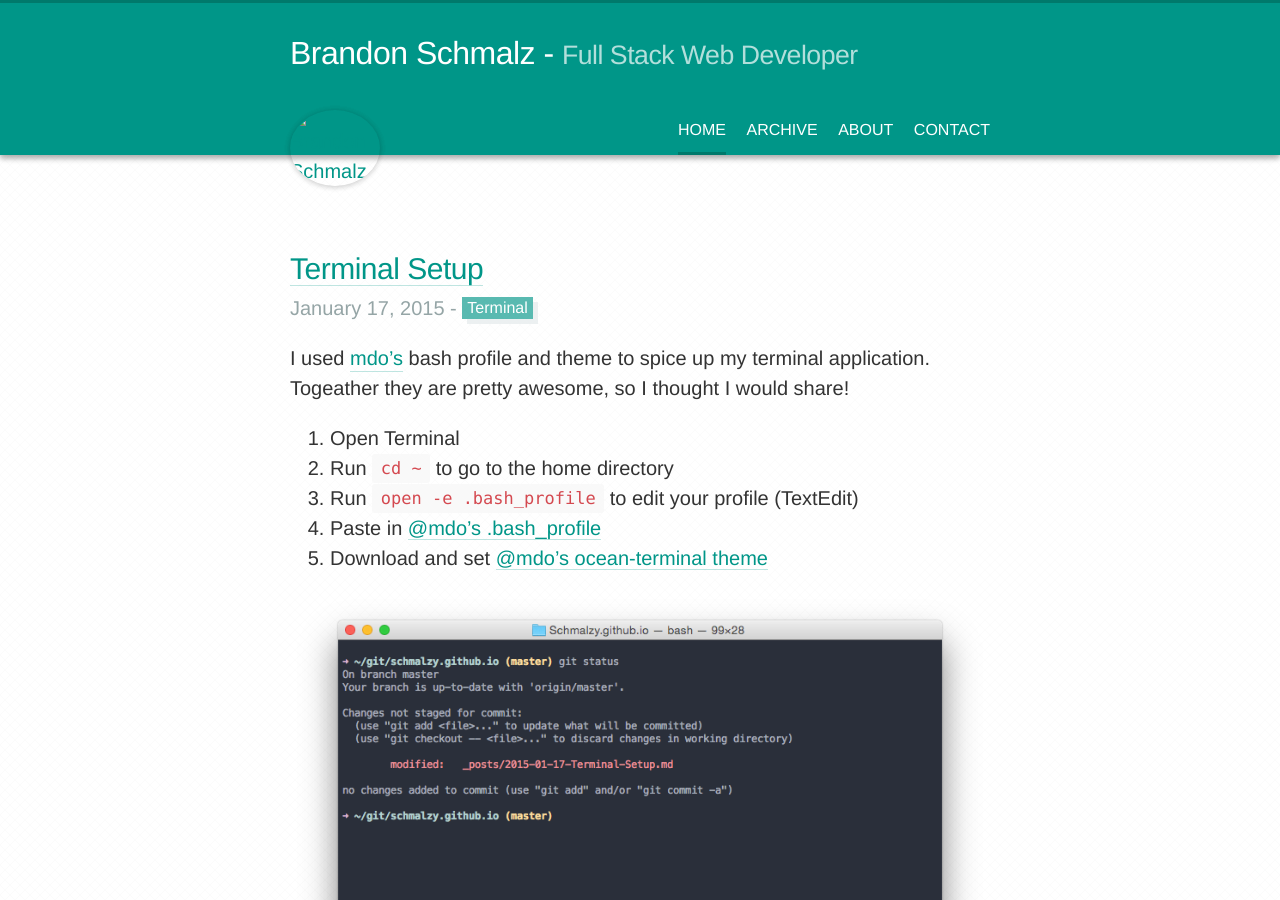
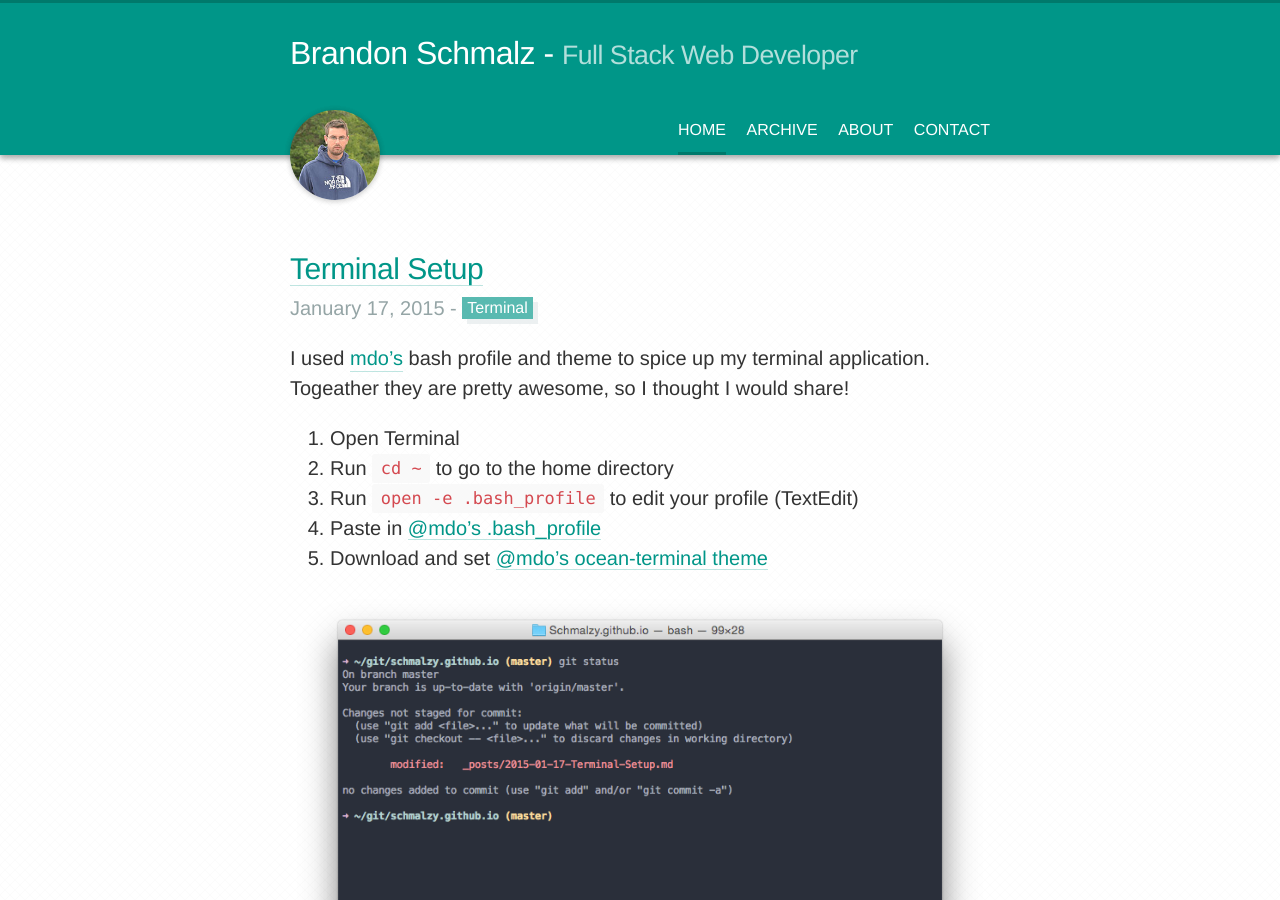
Before and after one commit to Schmalzy/Schmalzy.github.io, a Jekyll site: the page built from index.html, in a window 1280 px wide and 900 px high. Built offline with Jekyll 4.4.1, drawn with Linux system fonts in a browser that asks for light colours; nearby versions of some CDN libraries; some web fonts are replaced.

Commit message:
uuuhhhggg jk3

```diff
--- a/_config.yml
+++ b/_config.yml
@@ -26,5 +26,5 @@ sass:
 #Personal Info
 your_name:          Brandon Schmalz
 your_title:         Developer
-your_img:           /www/img/me.jpg
+your_img:           /img/me.jpg
 github_feedback:    "https://github.com/Schmalzy/feedback/issues/new"
```
